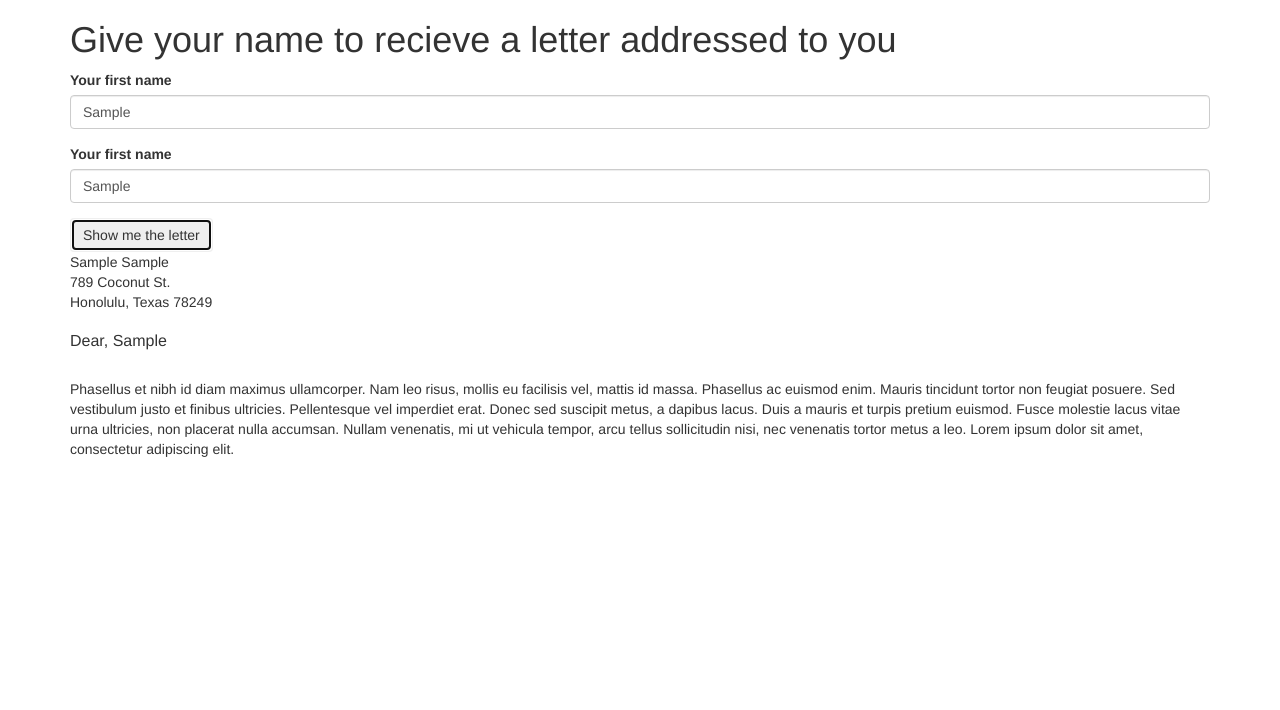
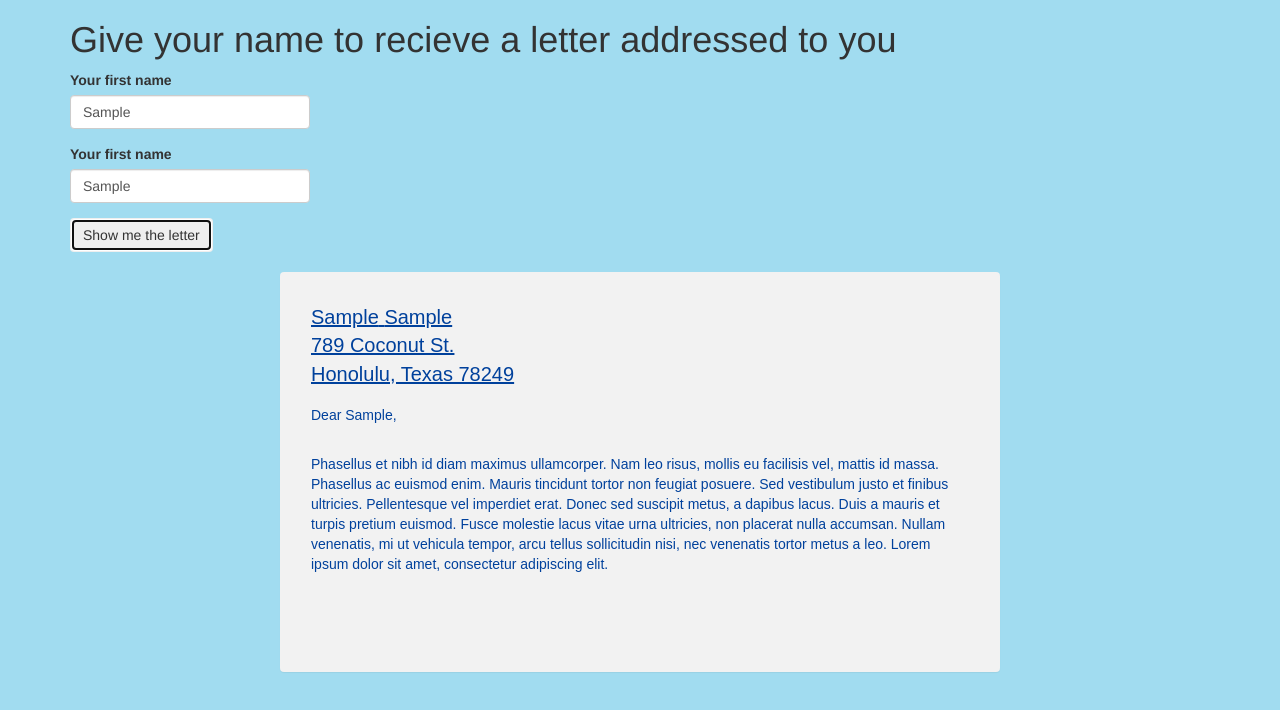
Before and after one commit to MilesBradt/js-form-letter-practice, a plain HTML site: page Desktop/letter-practice/index.html in a window 1280 px wide. Both pictures are taken after typing "Sample", "Sample" into the empty fields and a click on the button "Show me the letter". Drawn offline with Linux system fonts and the light colour scheme.

Commit message:
style with css

```diff
--- a/Desktop/letter-practice/css/styles.css
+++ b/Desktop/letter-practice/css/styles.css
@@ -1,13 +1,34 @@
 #letter {
   display: none;
+  padding: 10px;
 }
 
+.form-group {
+  width: 240px;
+}
 
-button {
-  padding: 25px;
+.address {
 
+  font-size: 20px;
+  text-decoration: underline;
+}
+
+.panel {
+  display: none;
+  margin: 0 auto;
+  font-family: fantasy;
+  width: 720px;
+  height: 400px;
+  font-size: auto;
+  padding: 20px;
+  background-color: #F2F2F2;
+  color: #00419C;
 }
 
 h3 {
-  font-size: 16px;
+  font-size: 14px;
 }
+
+body {
+  background-color: #A1DCF0;
+}
--- a/Desktop/letter-practice/index.html
+++ b/Desktop/letter-practice/index.html
@@ -27,10 +27,9 @@ Make a form letter where the user inputs their name, and they get back a letter
           <button type="submit" class="btn">Show me the letter</button>
         </form>
       </div>
-
-
-
+      <br>
       <!-- Fake Address -->
+      <div class="panel">
         <div id="letter">
           <div class="address">
             <p>
@@ -44,10 +43,11 @@ Make a form letter where the user inputs their name, and they get back a letter
           </div>
         <!-- Fake Letter -->
 
-        <h3>Dear, <span class="name-first"></span></h3>
+          <h3>Dear <span class="name-first"></span>,</h3>
           <br>
           <p>Phasellus et nibh id diam maximus ullamcorper. Nam leo risus, mollis eu facilisis vel, mattis id massa. Phasellus ac euismod enim. Mauris tincidunt tortor non feugiat posuere. Sed vestibulum justo et finibus ultricies. Pellentesque vel imperdiet erat. Donec sed suscipit metus, a dapibus lacus. Duis a mauris et turpis pretium euismod. Fusce molestie lacus vitae urna ultricies, non placerat nulla accumsan. Nullam venenatis, mi ut vehicula tempor, arcu tellus sollicitudin nisi, nec venenatis tortor metus a leo. Lorem ipsum dolor sit amet, consectetur adipiscing elit.</p>
         </div>
       </div>
+    </div>
   </body>
 </html>
--- a/Desktop/letter-practice/js/scripts.js
+++ b/Desktop/letter-practice/js/scripts.js
@@ -7,6 +7,7 @@ $(document).ready(function() {
     $(".name-first").text(nameFirstInput);
     $(".name-last").text(nameLastInput);
 
+    $(".panel").show();
     $("#letter").show();
 
     event.preventDefault();
```
Lines whose indentation alone changed are shown as unchanged.
